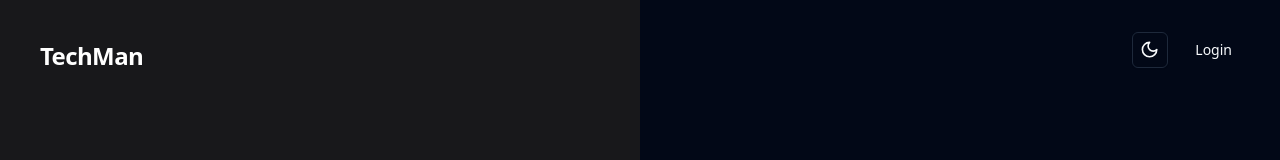
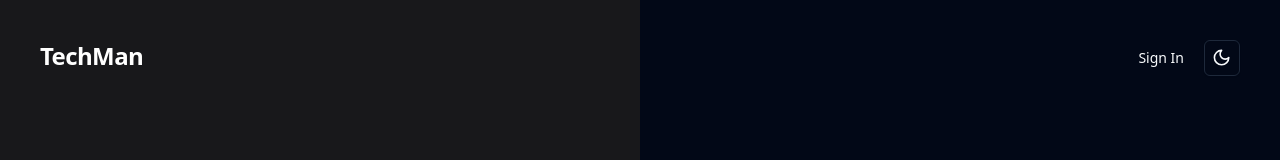
Before and after one commit to SahanY099/php-react-ecommerce-store, a React (Vite) app in the folder frontend/: page /signup in a window 1280 px wide. Shown: the top 160 px of the page. Built offline with nearby package versions, Linux system fonts and the light colour scheme; no server answers.

Commit message:
Update signin signup and theme toggle buttons positions

```diff
--- a/frontend/src/components/layouts/guest-layout.tsx
+++ b/frontend/src/components/layouts/guest-layout.tsx
@@ -24,7 +24,7 @@ export default function GuestLayout() {
         </div>
       </div>
       <div className="px-8">
-        <div className="fixed right-24 top-6 md:right-28 md:top-8">
+        <div className="fixed right-6 top-6 md:right-10 md:top-10">
           <ModeToggle />
         </div>
         <Outlet />
--- a/frontend/src/routes/signin.tsx
+++ b/frontend/src/routes/signin.tsx
@@ -60,7 +60,7 @@ export default function Signin() {
         to="/signup"
         className={cn(
           buttonVariants({ variant: "ghost" }),
-          "fixed right-6 top-6 md:right-8 md:top-8"
+          "fixed right-16 top-6 md:right-20 md:top-10"
         )}
       >
         Sign Up
--- a/frontend/src/routes/signup.tsx
+++ b/frontend/src/routes/signup.tsx
@@ -58,10 +58,11 @@ export default function Signup() {
         to="/login"
         className={cn(
           buttonVariants({ variant: "ghost" }),
-          "fixed right-6 top-6 md:right-8 md:top-8"
+          // "fixed right-6 top-6 md:right-8 md:top-8"
+          "fixed right-16 top-6 md:right-20 md:top-10"
         )}
       >
-        Login
+        Sign In
       </Link>
       <div className="grid items-center justify-center gap-6">
         <div className="flex flex-col items-center justify-center">
```
